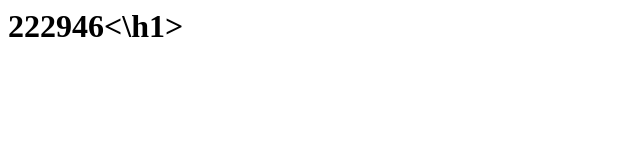
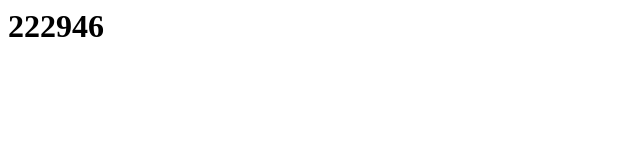
Before and after one commit to erpete11/erpete11.github.io, a plain HTML site: page index.html in a window 1280 px wide. Shown: the whole page, without its empty margins (0-640 px from the left). Drawn offline with Linux system fonts and the light colour scheme.

Commit message:
Update index.html

```diff
--- a/index.html
+++ b/index.html
@@ -1 +1 @@
-<h1>222946<\h1>
+<h1>222946</h1>
```
